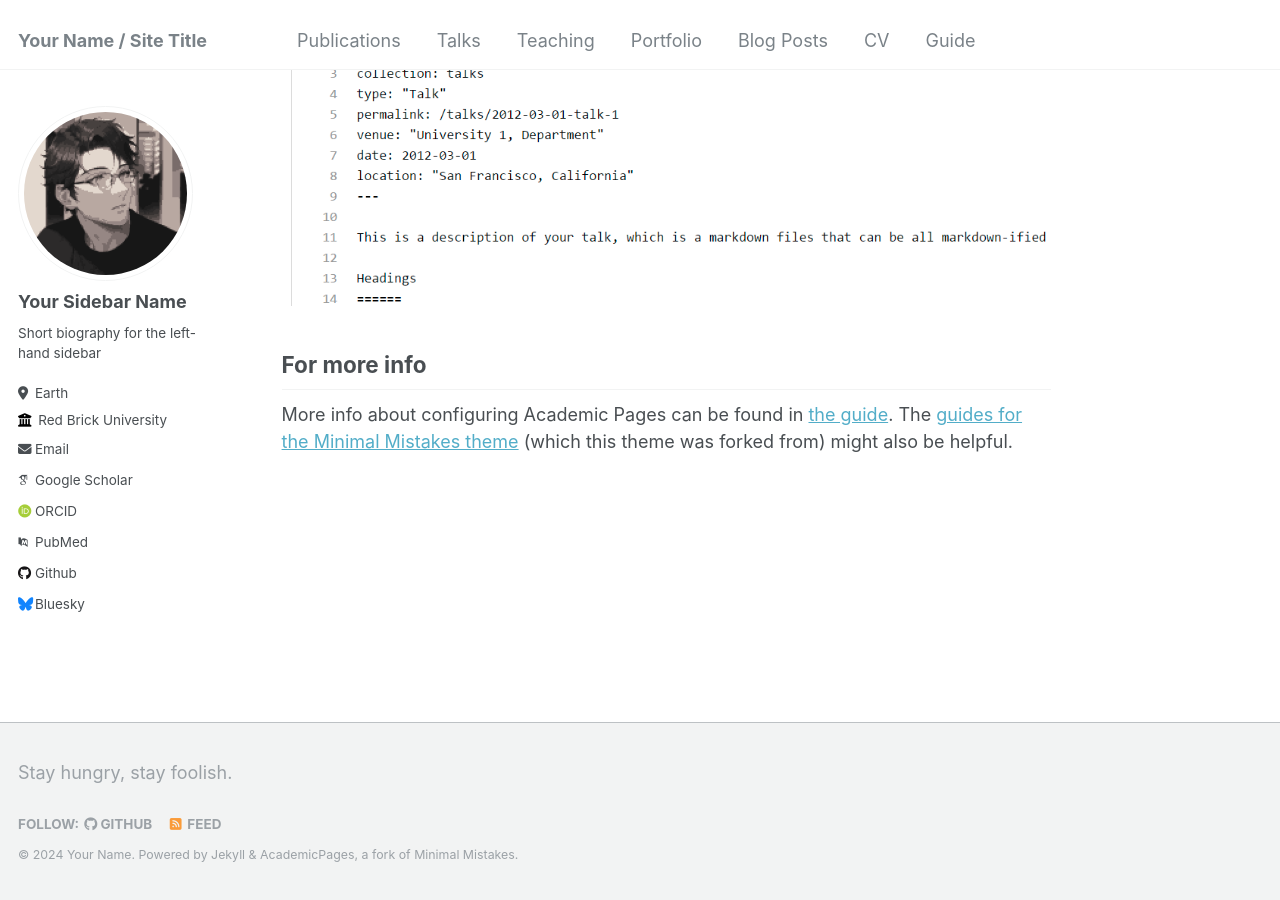
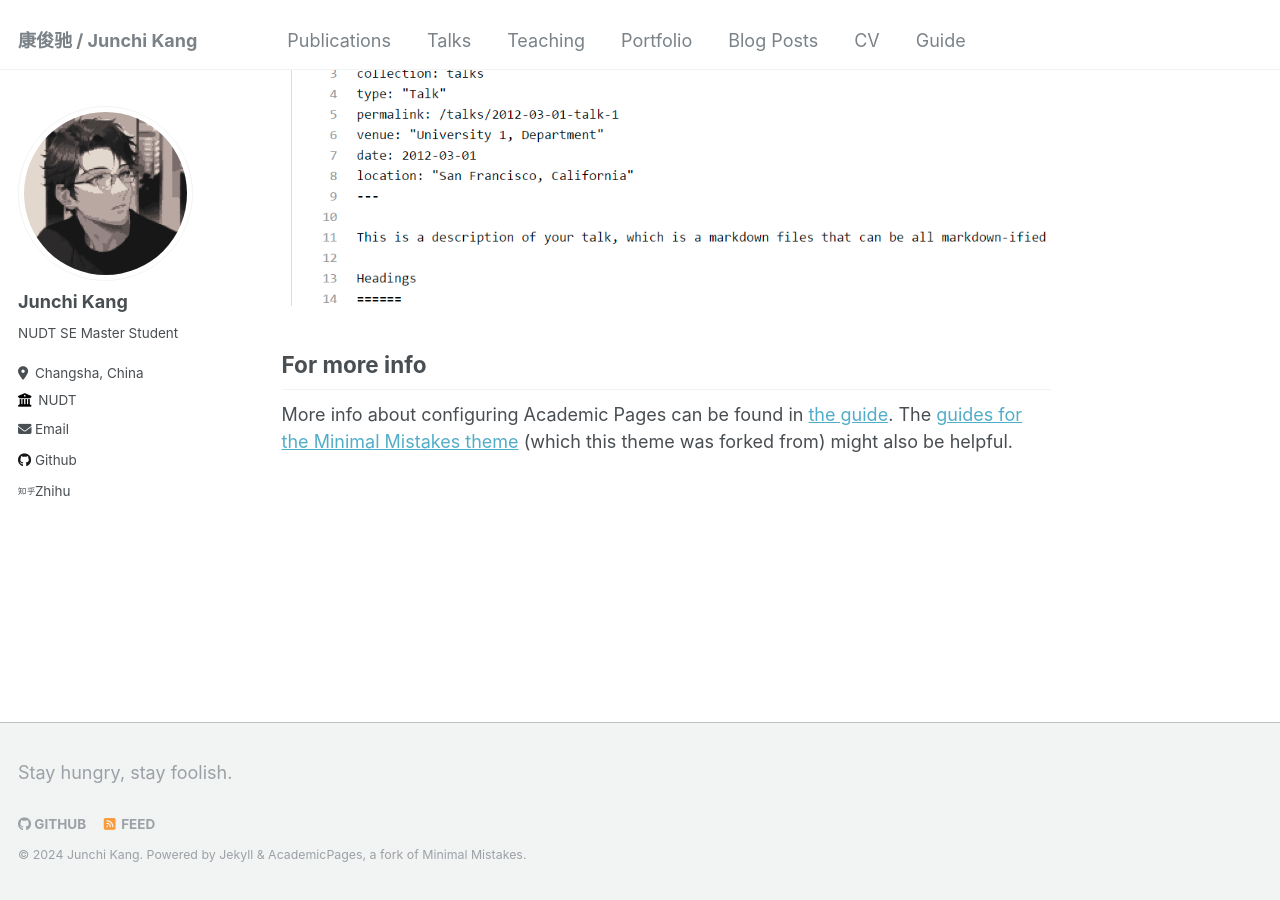
Before and after one commit to kangkannnng/kangkannnng.github.io, a Jekyll site: the page built from _pages/about.md, in a window 1280 px wide and 900 px high, scrolled down 2683 px. Built offline with Jekyll 4.4.1, drawn with Linux system fonts in a browser that asks for light colours; some web fonts are replaced.

Commit message:
update config

```diff
--- a/_config.yml
+++ b/_config.yml
@@ -7,14 +7,14 @@
 # server process.
 
 # Basic Site Settings
-locale                   : "en-US"
-title                    : "Your Name / Site Title"
+locale                   : "zh-CN"
+title                    : "康俊驰 / Junchi Kang"
 title_separator          : "-"
-name                     : &name "Your Name"
-description              : &description "personal description"
-url                      : https://academicpages.github.io # the base hostname & protocol for your site e.g. "https://mmistakes.github.io"
+name                     : &name "Junchi Kang"
+description              : &description "NUDT SE Master Student"
+url                      : https://kangkannnng.github.io # the base hostname & protocol for your site e.g. "https://mmistakes.github.io"
 baseurl                  : "" # the subpath of your site, e.g. "/blog"
-repository               : "academicpages/academicpages.github.io"
+repository               : "kangkannnng/kangkannnng.github.io"
 
 # Site Author - The following control what appear as part of the author content on the side bar.
 #               If a field is blank the icon and link will not appear, otherwise it will be shown.
@@ -22,33 +22,33 @@ repository               : "academicpages/academicpages.github.io"
 author:
   # Biographic information
   avatar           : "profile.png"
-  name             : "Your Sidebar Name"
+  name             : "Junchi Kang"
   pronouns         : # example: "she/her"
-  bio              : "Short biography for the left-hand sidebar"
-  location         : "Earth"
-  employer         : "Red Brick University"
+  bio              : "NUDT SE Master Student"
+  location         : "Changsha, China"
+  employer         : "NUDT"
   uri              : # URL
-  email            : "none@example.org"
+  email            : "junchikang0611@163.com"
 
   # Academic websites
   arxiv            : # URL - Update with the correct link to your profile
-  googlescholar    : "https://scholar.google.com/citations?user=PS_CX0AAAAAJ"
+  googlescholar    : # "https://scholar.google.com/citations?user=PS_CX0AAAAAJ"
   impactstory      : # URL
-  orcid            : "http://orcid.org/yourorcidurl"
+  orcid            : # "http://orcid.org/yourorcidurl"
   semantic         : # URL
-  pubmed           : "https://www.ncbi.nlm.nih.gov/pubmed/?term=john+snow"
+  pubmed           : # "https://www.ncbi.nlm.nih.gov/pubmed/?term=john+snow"
   researchgate     : # URL
 
   # Repositories and software development
   bitbucket        : # Username - Update with your username on the site
   codepen          : # Username
   dribbble         : # Username
-  github           : "academicpages"
+  github           : "kangkannnng"
   kaggle           : # Username
   stackoverflow    : # User number or user number and name (i.e., use "1" or "1/jeff-atwood")
 
   # Social media
-  bluesky          : "bsky.app" # Replace this with you Bluesky username
+  bluesky          : # "bsky.app" # Replace this with you Bluesky username
   facebook         : # Username
   flickr           : # Username
   foursquare       : # Username
@@ -71,7 +71,7 @@ author:
   wikipedia        : # Username
   xing             : # Username
   youtube          : # Username
-  zhihu            : # URL
+  zhihu            : "https://www.zhihu.com/people/87-78-71-6"
 
 
 # Site Settings
@@ -137,7 +137,7 @@ social:
 
 # Analytics
 analytics:
-  provider               :  "google-universal" # false (default), "google", "google-universal", "google-analytics-4", "custom"
+  provider               :  "false" # false (default), "google", "google-universal", "google-analytics-4", "custom"
   google:
     tracking_id          :
 
```
